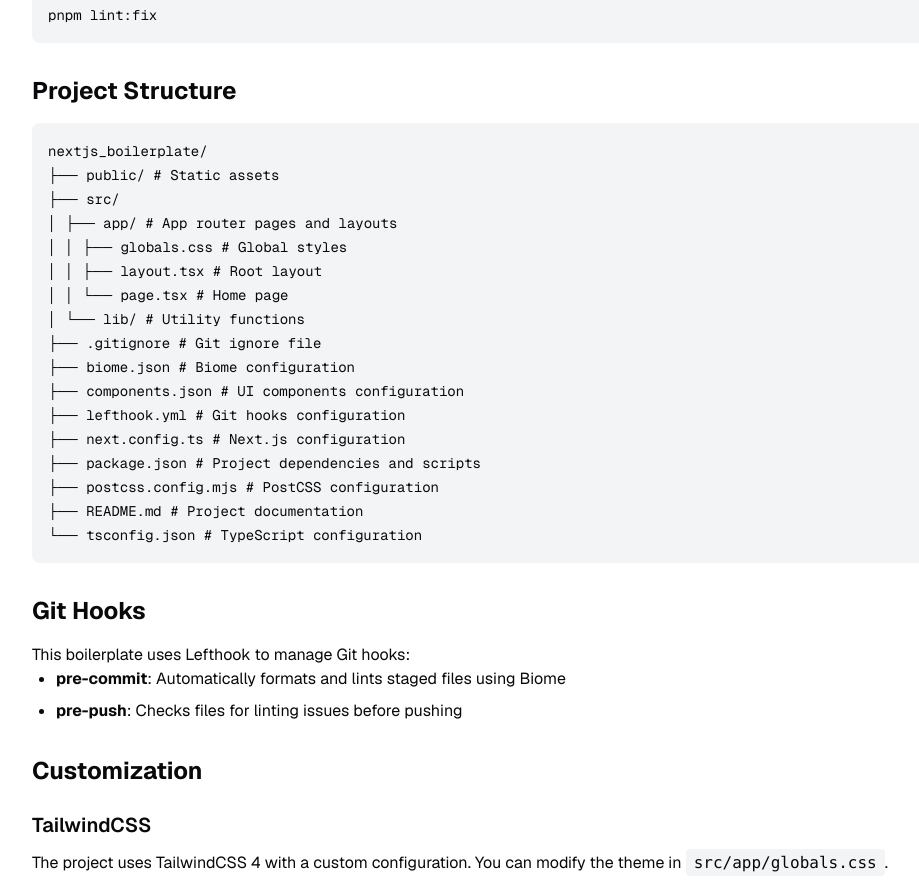
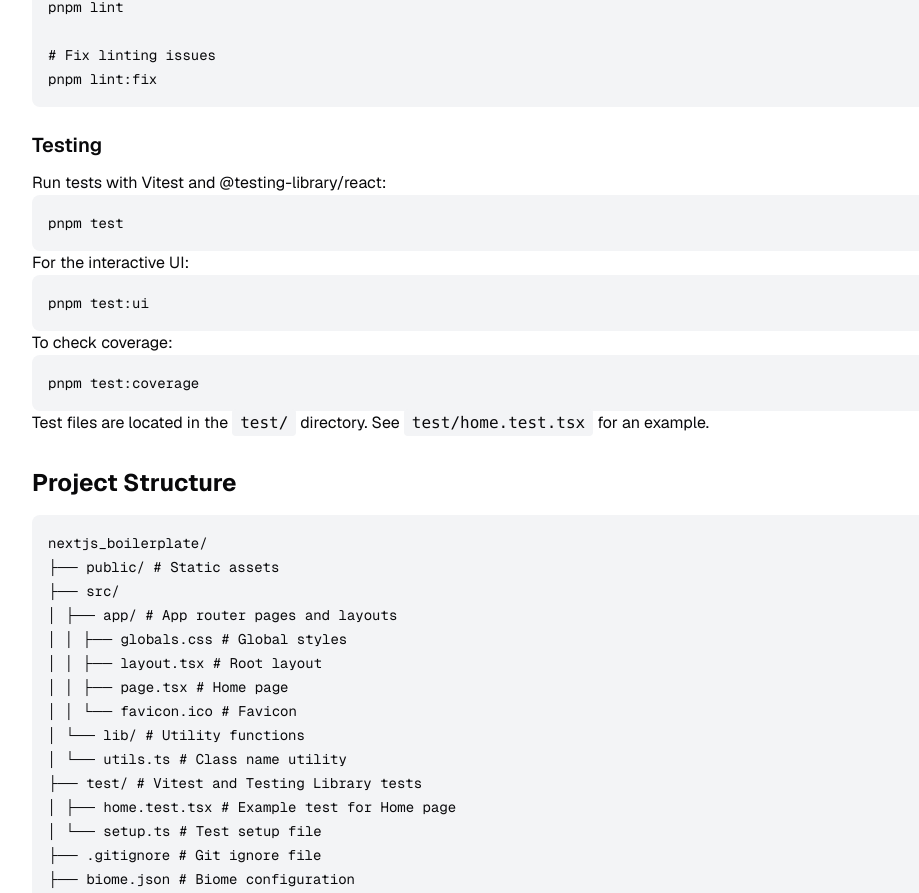
Before and after one commit to degu-io/nextjs-biome-boilerplate, a Next.js app: page / in a window 1280 px wide. Shown: the part 1861-2754 px from the top of the page, without its empty margins (160-1079 px from the left). Built offline with nearby package versions, Linux system fonts and the light colour scheme.

Commit message:
upd docs and page

```diff
--- a/src/app/page.tsx
+++ b/src/app/page.tsx
@@ -58,6 +58,13 @@
             <li>
               <strong>Geist Fonts</strong> - Beautiful, modern typeface by
               Vercel
+            </li>
+            <li>
+              <strong>Vitest</strong> - Fast unit/integration testing framework
+            </li>
+            <li>
+              <strong>@testing-library/react</strong> - Simple and complete
+              React DOM testing utilities
             </li>
           </ul>
 
@@ -160,6 +167,31 @@
             </code>
           </pre>
 
+          <h3 className="text-xl font-semibold mt-6 mb-3">Testing</h3>
+          <p>Run tests with Vitest and @testing-library/react:</p>
+          <pre className="bg-gray-100 dark:bg-gray-800 p-4 rounded-md overflow-x-auto">
+            <code className="font-mono text-sm">pnpm test</code>
+          </pre>
+          <p>For the interactive UI:</p>
+          <pre className="bg-gray-100 dark:bg-gray-800 p-4 rounded-md overflow-x-auto">
+            <code className="font-mono text-sm">pnpm test:ui</code>
+          </pre>
+          <p>To check coverage:</p>
+          <pre className="bg-gray-100 dark:bg-gray-800 p-4 rounded-md overflow-x-auto">
+            <code className="font-mono text-sm">pnpm test:coverage</code>
+          </pre>
+          <p>
+            Test files are located in the{" "}
+            <code className="bg-gray-100 dark:bg-gray-800 px-2 py-1 rounded">
+              test/
+            </code>{" "}
+            directory. See{" "}
+            <code className="bg-gray-100 dark:bg-gray-800 px-2 py-1 rounded">
+              test/home.test.tsx
+            </code>{" "}
+            for an example.
+          </p>
+
           <h2 className="text-2xl font-bold mt-8 mb-4">Project Structure</h2>
           <pre className="bg-gray-100 dark:bg-gray-800 p-4 rounded-md overflow-x-auto">
             <code className="font-mono text-sm">
@@ -167,17 +199,26 @@
               ├── public/ # Static assets{"\n"}
               ├── src/{"\n"}│ ├── app/ # App router pages and layouts{"\n"}│ │
               ├── globals.css # Global styles{"\n"}│ │ ├── layout.tsx # Root
-              layout{"\n"}│ │ └── page.tsx # Home page{"\n"}│ └── lib/ # Utility
-              functions{"\n"}
+              layout{"\n"}│ │ ├── page.tsx # Home page{"\n"}│ │ └── favicon.ico
+              # Favicon{"\n"}│ └── lib/ # Utility functions{"\n"}│ └── utils.ts
+              # Class name utility{"\n"}
+              ├── test/ # Vitest and Testing Library tests{"\n"}│ ├──
+              home.test.tsx # Example test for Home page{"\n"}│ └── setup.ts #
+              Test setup file{"\n"}
               ├── .gitignore # Git ignore file{"\n"}
               ├── biome.json # Biome configuration{"\n"}
               ├── components.json # UI components configuration{"\n"}
               ├── lefthook.yml # Git hooks configuration{"\n"}
               ├── next.config.ts # Next.js configuration{"\n"}
+              ├── next-env.d.ts # Next.js type definitions{"\n"}
               ├── package.json # Project dependencies and scripts{"\n"}
+              ├── pnpm-lock.yaml # Lockfile for pnpm{"\n"}
+              ├── pnpm-workspace.yaml # pnpm workspace configuration{"\n"}
               ├── postcss.config.mjs # PostCSS configuration{"\n"}
               ├── README.md # Project documentation{"\n"}
-              └── tsconfig.json # TypeScript configuration
+              ├── tsconfig.json # TypeScript configuration{"\n"}
+              ├── vitest.config.ts # Vitest configuration{"\n"}
+              └── .nvmrc # Node version
             </code>
           </pre>
 
@@ -292,6 +333,22 @@
                 Lefthook
               </a>
             </li>
+            <li>
+              <a
+                href="https://vitest.dev/"
+                className="text-blue-600 hover:underline"
+              >
+                Vitest
+              </a>
+            </li>
+            <li>
+              <a
+                href="https://testing-library.com/docs/react-testing-library/intro/"
+                className="text-blue-600 hover:underline"
+              >
+                @testing-library/react
+              </a>
+            </li>
           </ul>
         </section>
       </main>
```
Also changed, not shown: 1 other file (tests, documents, lock files or other folders).
